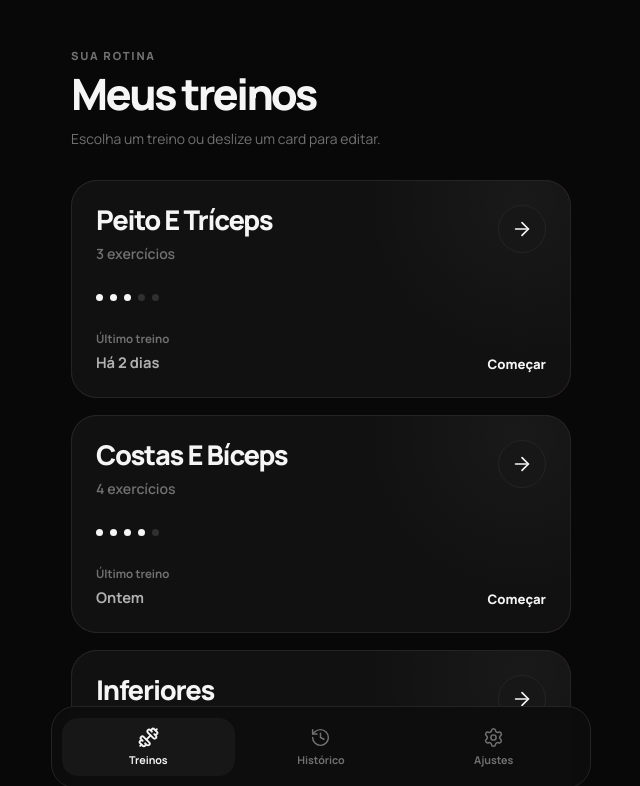
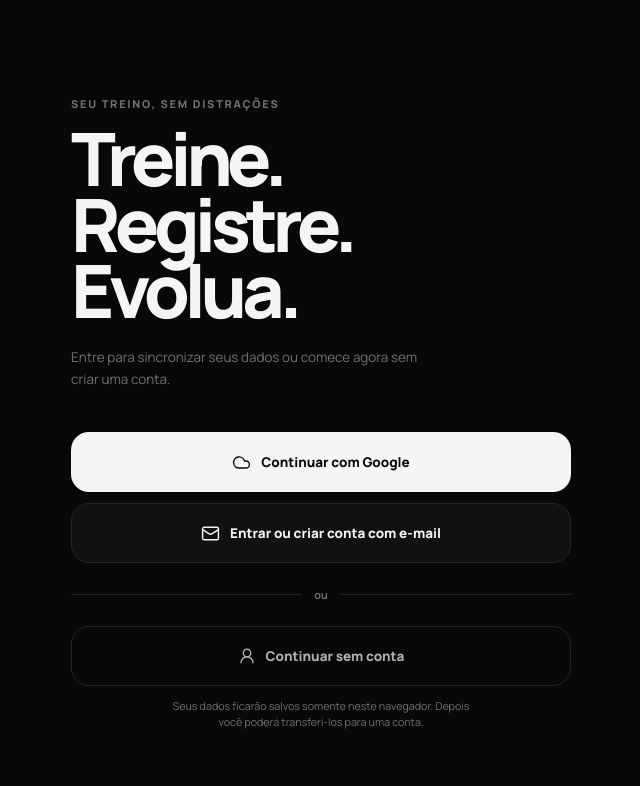
Before and after one commit to JaimeNeVs/gym-pwa, a React (Vite) app: page / in a window 1280 px wide. Shown: the top 786 px of the page, without its empty margins (319-959 px from the left). Built offline with nearby package versions, Linux system fonts and the light colour scheme.

Commit message:
Feito tela de boa vinda e LocalStorage para usuario sem conta

```diff
--- a/src/App.jsx
+++ b/src/App.jsx
@@ -1,4 +1,4 @@
-import { useState } from "react";
+import { useEffect, useState } from "react";
 
 import BottomNav from "./components/BottomNav/BottomNav";
 import { initialWorkouts } from "./data/seed";
@@ -6,15 +6,53 @@ import Editor from "./pages/Editor/Editor";
 import Finished from "./pages/Finished/Finished";
 import Home from "./pages/Home/Home";
 import Session from "./pages/Session/Session";
+import Welcome from "./pages/Welcome/Welcome";
+
+import {
+  getAccessMode,
+  loadWorkouts,
+  saveWorkouts,
+  setAccessMode,
+} from "./services/localStorageService";
 
 export default function App() {
-  const [workouts, setWorkouts] = useState(initialWorkouts);
+  const [accessMode, setCurrentAccessMode] = useState(() =>
+    getAccessMode()
+  );
+
+  const [workouts, setWorkouts] = useState(() =>
+    loadWorkouts(initialWorkouts)
+  );
+
   const [activeTab, setActiveTab] = useState("workouts");
-
   const [currentPage, setCurrentPage] = useState("home");
   const [editingWorkout, setEditingWorkout] = useState(null);
   const [activeWorkout, setActiveWorkout] = useState(null);
   const [finishedSummary, setFinishedSummary] = useState(null);
+
+  /*
+   * Salva automaticamente qualquer alteração nos treinos
+   * quando o usuário estiver no modo convidado.
+   */
+  useEffect(() => {
+    if (accessMode !== "guest") return;
+
+    saveWorkouts(workouts);
+  }, [workouts, accessMode]);
+
+  function handleContinueAsGuest() {
+    setAccessMode("guest");
+    setCurrentAccessMode("guest");
+  }
+
+  function handleCloudOption(option) {
+    const optionName =
+      option === "google" ? "Google" : "e-mail";
+
+    window.alert(
+      `A autenticação com ${optionName} será conectada ao Supabase na próxima etapa.`
+    );
+  }
 
   function handleStartWorkout(workout) {
     setActiveWorkout(workout);
@@ -100,8 +138,26 @@ export default function App() {
   function returnHome() {
     setCurrentPage("home");
     setActiveTab("workouts");
+    setEditingWorkout(null);
     setActiveWorkout(null);
     setFinishedSummary(null);
+  }
+
+  /*
+   * Sem modo de acesso escolhido:
+   * mostra a tela inicial.
+   */
+  if (!accessMode) {
+    return (
+      <main className="app">
+        <div className="appContent">
+          <Welcome
+            onContinueAsGuest={handleContinueAsGuest}
+            onCloudOption={handleCloudOption}
+          />
+        </div>
+      </main>
+    );
   }
 
   const showBottomNavigation =
--- /dev/null
+++ b/src/Services/LocalStorageService.js
@@ -0,0 +1,121 @@
+const WORKOUTS_KEY = "gym-pwa-workouts";
+const ACCESS_MODE_KEY = "gym-pwa-access-mode";
+
+export function getAccessMode() {
+  return localStorage.getItem(ACCESS_MODE_KEY);
+}
+
+export function setAccessMode(mode) {
+  localStorage.setItem(ACCESS_MODE_KEY, mode);
+}
+
+export function clearAccessMode() {
+  localStorage.removeItem(ACCESS_MODE_KEY);
+}
+
+export function loadWorkouts(defaultWorkouts = []) {
+  try {
+    const savedValue = localStorage.getItem(WORKOUTS_KEY);
+
+    if (!savedValue) {
+      const normalizedDefaults =
+        normalizeWorkouts(defaultWorkouts);
+
+      saveWorkouts(normalizedDefaults);
+
+      return normalizedDefaults;
+    }
+
+    const parsedValue = JSON.parse(savedValue);
+
+    if (!Array.isArray(parsedValue)) {
+      throw new Error(
+        "Os treinos armazenados não possuem um formato válido."
+      );
+    }
+
+    return normalizeWorkouts(parsedValue);
+  } catch (error) {
+    console.error(
+      "Não foi possível carregar os treinos locais:",
+      error
+    );
+
+    const normalizedDefaults =
+      normalizeWorkouts(defaultWorkouts);
+
+    saveWorkouts(normalizedDefaults);
+
+    return normalizedDefaults;
+  }
+}
+
+export function saveWorkouts(workouts) {
+  try {
+    localStorage.setItem(
+      WORKOUTS_KEY,
+      JSON.stringify(workouts)
+    );
+  } catch (error) {
+    console.error(
+      "Não foi possível salvar os treinos localmente:",
+      error
+    );
+  }
+}
+
+export function clearLocalWorkouts() {
+  localStorage.removeItem(WORKOUTS_KEY);
+}
+
+function normalizeWorkouts(workouts) {
+  return workouts.map((workout, workoutIndex) => ({
+    ...workout,
+
+    id:
+      workout.id ??
+      `workout-local-${Date.now()}-${workoutIndex}`,
+
+    title: workout.title ?? "Treino sem nome",
+
+    lastWorkout:
+      workout.lastWorkout ?? "Ainda não realizado",
+
+    exercises: Array.isArray(workout.exercises)
+      ? workout.exercises.map(
+          (exercise, exerciseIndex) => ({
+            ...exercise,
+
+            id:
+              exercise.id ??
+              `exercise-local-${Date.now()}-${exerciseIndex}`,
+
+            name:
+              exercise.name ?? "Exercício sem nome",
+
+            sets: Number(exercise.sets ?? 3),
+            weight: Number(exercise.weight ?? 0),
+            reps: Number(exercise.reps ?? 10),
+
+            recordWeight: Number(
+              exercise.recordWeight ??
+                exercise.weight ??
+                0
+            ),
+
+            recordReps: Number(
+              exercise.recordReps ??
+                exercise.reps ??
+                10
+            ),
+
+            restSeconds: Number(
+              exercise.restSeconds ?? 90
+            ),
+
+            note: exercise.note ?? "",
+          })
+        )
+      : [],
+  }));
+}
--- /dev/null
+++ b/src/pages/Welcome/Welcome.jsx
@@ -0,0 +1,76 @@
+import {
+  Cloud,
+  Mail,
+  UserRound,
+} from "lucide-react";
+
+import styles from "./Welcome.module.css";
+
+export default function Welcome({
+  onContinueAsGuest,
+  onCloudOption,
+}) {
+  return (
+    <section className={styles.page}>
+      <div className={styles.hero}>
+        <p className={styles.eyebrow}>
+          Seu treino, sem distrações
+        </p>
+
+        <h1 className={styles.title}>
+          Treine.
+          <br />
+          Registre.
+          <br />
+          Evolua.
+        </h1>
+
+        <p className={styles.subtitle}>
+          Entre para sincronizar seus dados ou
+          comece agora sem criar uma conta.
+        </p>
+      </div>
+
+      <div className={styles.actions}>
+        <button
+          type="button"
+          className={styles.primaryButton}
+          onClick={() => onCloudOption("google")}
+        >
+          <Cloud size={19} strokeWidth={1.8} />
+          Continuar com Google
+        </button>
+
+        <button
+          type="button"
+          className={styles.secondaryButton}
+          onClick={() => onCloudOption("email")}
+        >
+          <Mail size={19} strokeWidth={1.8} />
+          Entrar ou criar conta com e-mail
+        </button>
+      </div>
+
+      <div className={styles.divider}>
+        <span />
+        <p>ou</p>
+        <span />
+      </div>
+
+      <button
+        type="button"
+        className={styles.guestButton}
+        onClick={onContinueAsGuest}
+      >
+        <UserRound size={18} strokeWidth={1.8} />
+        Continuar sem conta
+      </button>
+
+      <p className={styles.guestMessage}>
+        Seus dados ficarão salvos somente neste
+        navegador. Depois você poderá transferi-los
+        para uma conta.
+      </p>
+    </section>
+  );
+}
--- /dev/null
+++ b/src/pages/Welcome/Welcome.module.css
@@ -0,0 +1,143 @@
+.page {
+  width: 100%;
+  min-height: calc(100vh - 70px);
+
+  display: flex;
+  flex-direction: column;
+  justify-content: center;
+
+  animation: pageEnter 260ms ease;
+}
+
+.hero {
+  margin-bottom: 42px;
+}
+
+.eyebrow {
+  margin-bottom: 14px;
+
+  color: var(--color-text-muted);
+
+  font-size: 0.68rem;
+  font-weight: 800;
+
+  letter-spacing: 0.16em;
+  text-transform: uppercase;
+}
+
+.title {
+  color: var(--color-text);
+
+  font-size: clamp(2.8rem, 14vw, 4.6rem);
+  font-weight: 800;
+
+  line-height: 0.9;
+  letter-spacing: -0.075em;
+}
+
+.subtitle {
+  max-width: 350px;
+  margin-top: 24px;
+
+  color: var(--color-text-muted);
+
+  font-size: 0.84rem;
+  line-height: 1.6;
+}
+
+.actions {
+  display: flex;
+  flex-direction: column;
+  gap: 11px;
+}
+
+.primaryButton,
+.secondaryButton,
+.guestButton {
+  width: 100%;
+  min-height: 60px;
+
+  display: flex;
+  align-items: center;
+  justify-content: center;
+  gap: 10px;
+
+  border-radius: var(--radius-medium);
+
+  font-size: 0.84rem;
+  font-weight: 800;
+
+  transition:
+    transform var(--transition-fast),
+    background var(--transition-fast),
+    border-color var(--transition-fast);
+}
+
+.primaryButton {
+  background: var(--color-text);
+  color: var(--color-background);
+}
+
+.secondaryButton {
+  border: 1px solid var(--color-border);
+
+  background: var(--color-surface);
+  color: var(--color-text);
+}
+
+.primaryButton:active,
+.secondaryButton:active,
+.guestButton:active {
+  transform: scale(0.985);
+}
+
+.divider {
+  margin: 24px 0;
+
+  display: grid;
+  grid-template-columns: 1fr auto 1fr;
+  align-items: center;
+  gap: 12px;
+}
+
+.divider span {
+  height: 1px;
+  background: var(--color-border);
+}
+
+.divider p {
+  color: var(--color-text-muted);
+
+  font-size: 0.68rem;
+  font-weight: 700;
+}
+
+.guestButton {
+  border: 1px solid var(--color-border);
+
+  background: transparent;
+  color: var(--color-text-soft);
+}
+
+.guestMessage {
+  max-width: 320px;
+  margin: 12px auto 0;
+
+  color: var(--color-text-muted);
+
+  font-size: 0.67rem;
+  line-height: 1.5;
+  text-align: center;
+}
+
+@keyframes pageEnter {
+  from {
+    opacity: 0;
+    transform: translateY(8px);
+  }
+
+  to {
+    opacity: 1;
+    transform: translateY(0);
+  }
+}
```
Also changed, not shown: gaps.txt.
